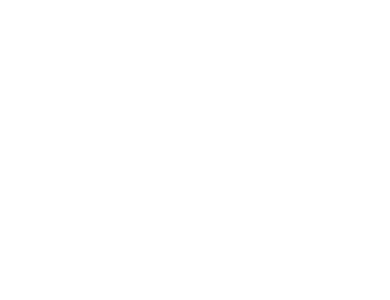
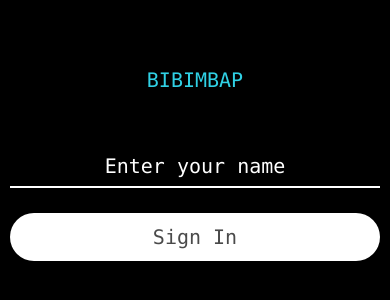
Before and after one commit to bamlab/bibimbap, a React Native app: screen / in a window 390 px wide. Shown: the part 258-558 px from the top of the page. Built offline with nearby package versions, Linux system fonts and the light colour scheme.

Commit message:
Add style

```diff
--- a/App.js
+++ b/App.js
@@ -1,11 +1,68 @@
 import React from 'react';
-import { StyleSheet, Text, View } from 'react-native';
+import {
+  StyleSheet,
+  Text,
+  View,
+  TextInput,
+  TouchableOpacity
+} from 'react-native';
 import Page from './Page';
 
 export default class App extends React.Component {
   render() {
-    return <Page />;
+    return (
+      <Page style={styles.page}>
+        <Text style={styles.text}>BIBIMBAP</Text>
+        <TextInput
+          style={styles.input}
+          placeholderTextColor="white"
+          placeholder="Enter your name"
+        />
+        <TouchableOpacity style={styles.button}>
+          <Text style={styles.textInput}> Sign In </Text>
+        </TouchableOpacity>
+      </Page>
+    );
   }
 }
 
-const styles = StyleSheet.create({});
+const styles = StyleSheet.create({
+  page: {
+    backgroundColor: 'black',
+    alignContent: 'center',
+    justifyContent: 'center',
+    paddingHorizontal: 10
+  },
+  text: {
+    fontSize: 20,
+    textAlign: 'center',
+    color: '#30d1e5',
+    marginBottom: 62,
+    fontFamily: 'Menlo'
+  },
+  input: {
+    alignSelf: 'stretch',
+    borderBottomWidth: 2,
+    borderBottomColor: 'white',
+    marginBottom: 25,
+    paddingBottom: 8,
+    textAlign: 'center',
+    fontSize: 20,
+    fontFamily: 'Menlo'
+  },
+  button: {
+    alignSelf: 'stretch',
+    borderRadius: 25,
+    backgroundColor: '#ffffff',
+    paddingVertical: 12
+  },
+  textInput: {
+    backgroundColor: 'transparent',
+    fontFamily: 'Menlo',
+
+    fontSize: 20,
+    textAlign: 'center',
+    color: '#4a4a4a',
+    fontFamily: 'Menlo'
+  }
+});
--- a/Page.js
+++ b/Page.js
@@ -3,7 +3,11 @@
 
 export default class Page extends React.Component {
   render() {
-    return <View style={styles.container}>{this.props.children}</View>;
+    return (
+      <View style={[styles.container, this.props.style]}>
+        {this.props.children}
+      </View>
+    );
   }
 }
 
@@ -12,6 +16,6 @@
     flex: 1,
     backgroundColor: '#fff',
     alignItems: 'center',
-    justifyContent: 'center',
-  },
+    justifyContent: 'center'
+  }
 });
```
